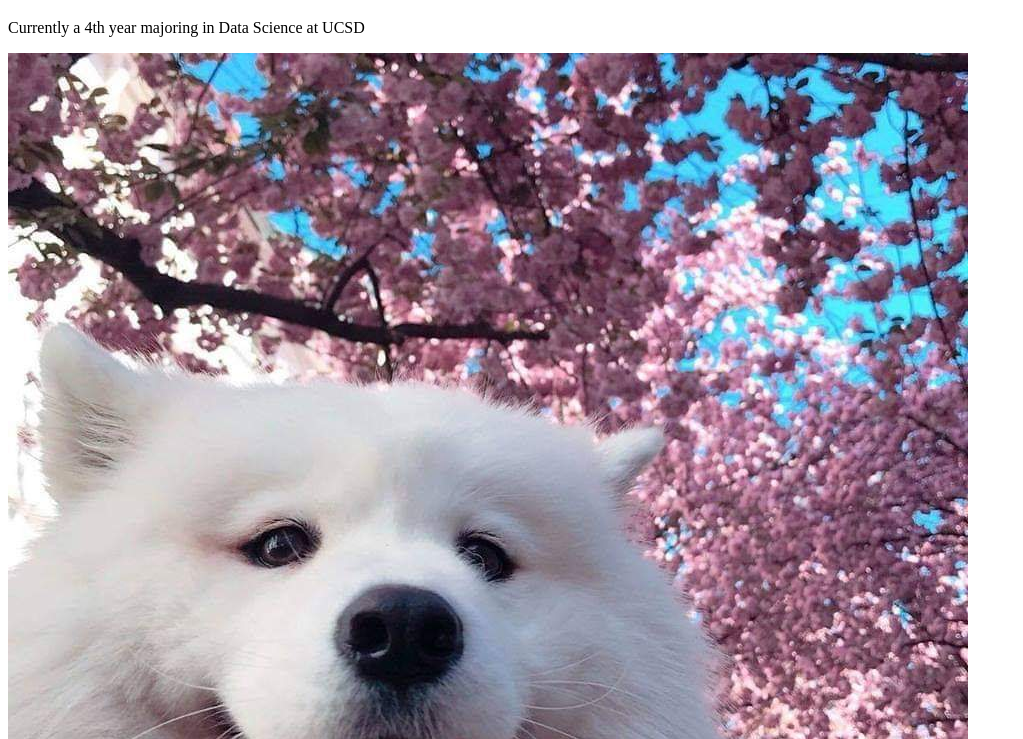
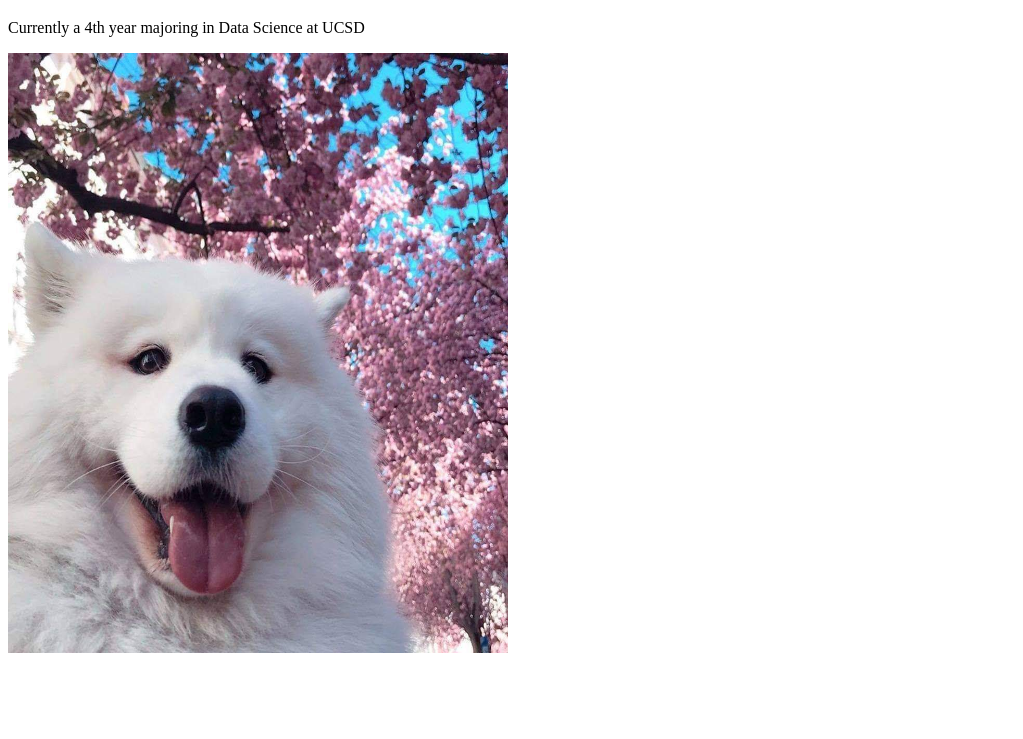
Before and after one commit to Jerricjiang9/portfolio, a plain HTML site: page index.html in a window 1280 px wide. Shown: the part 61-800 px from the top of the page, without its empty margins (0-1023 px from the left). Drawn offline with Linux system fonts and the light colour scheme.

Commit message:
changed photo size

```diff
--- a/index.html
+++ b/index.html
@@ -8,6 +8,6 @@
 <body>
     <h1>Jerric Jiang</h1>
     <p>Currently a 4th year majoring in Data Science at UCSD</p>
-    <img src = "images/dog.jpg" alt="cute dog">
+    <img src = "images/dog.jpg" alt="cute dog" width="500" height="600">
 </body>
 </html>
```
